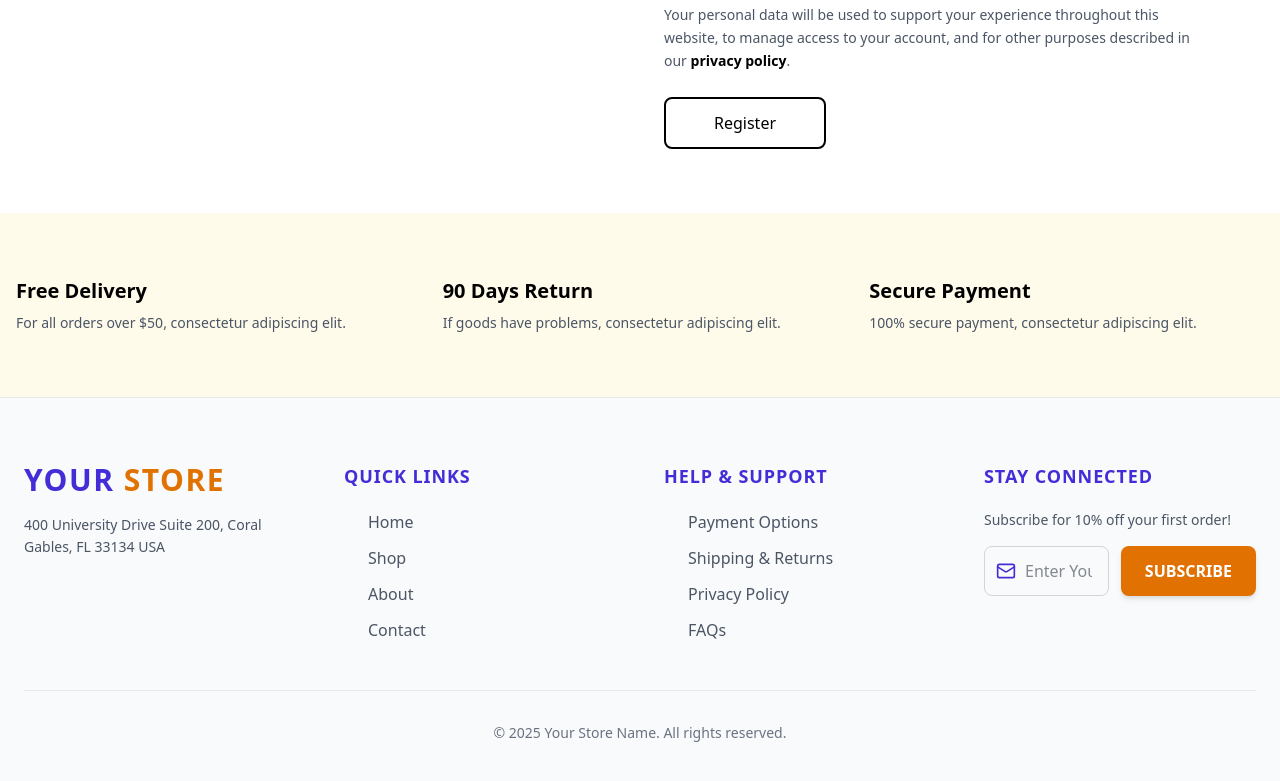
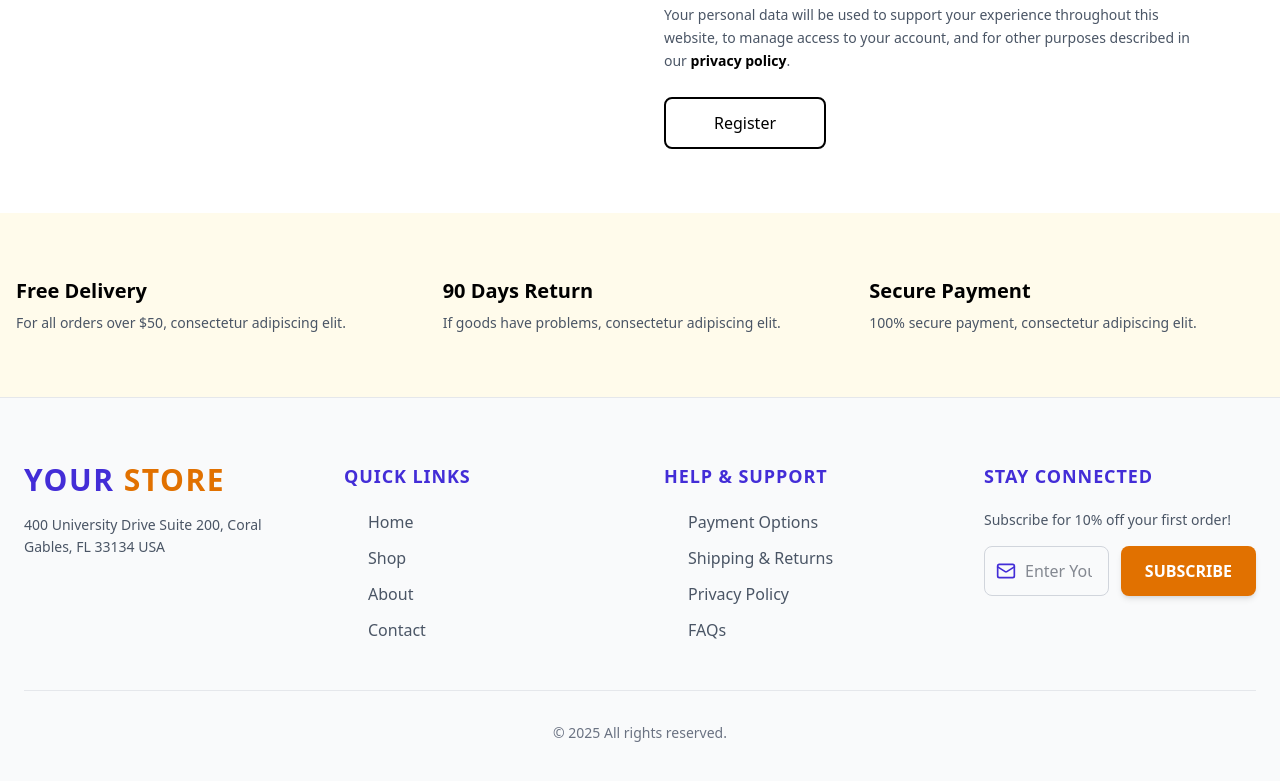
Before and after one commit to ziyarashidd/decohaven, a React (Vite) app in the folder frontend/: page /account in a window 1280 px wide. Shown: the part 829-1610 px from the top of the page. Built offline with nearby package versions, Linux system fonts and the light colour scheme; no server answers.

Commit message:
Update Footer.jsx

```diff
--- a/frontend/src/components/Footer/Footer.jsx
+++ b/frontend/src/components/Footer/Footer.jsx
@@ -108,7 +108,7 @@ export default function Footer() {
         {/* Separator and Copyright (Unchanged) */}
         <div className="mt-12 pt-8 border-t border-gray-200">
           <p className="text-center text-sm text-gray-500">
-            © {new Date().getFullYear()} Your Store Name. All rights reserved.
+            © {new Date().getFullYear()}  All rights reserved.
           </p>
         </div>
       </div>
```
